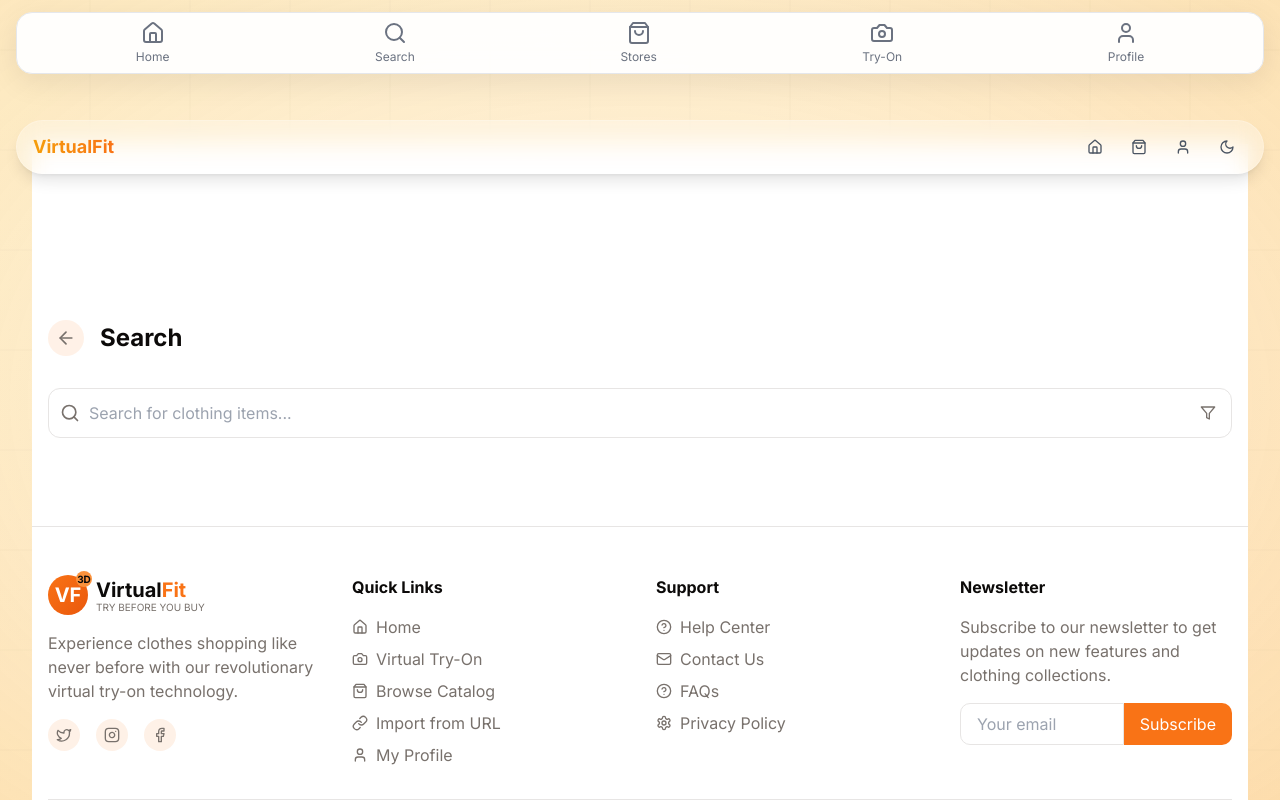
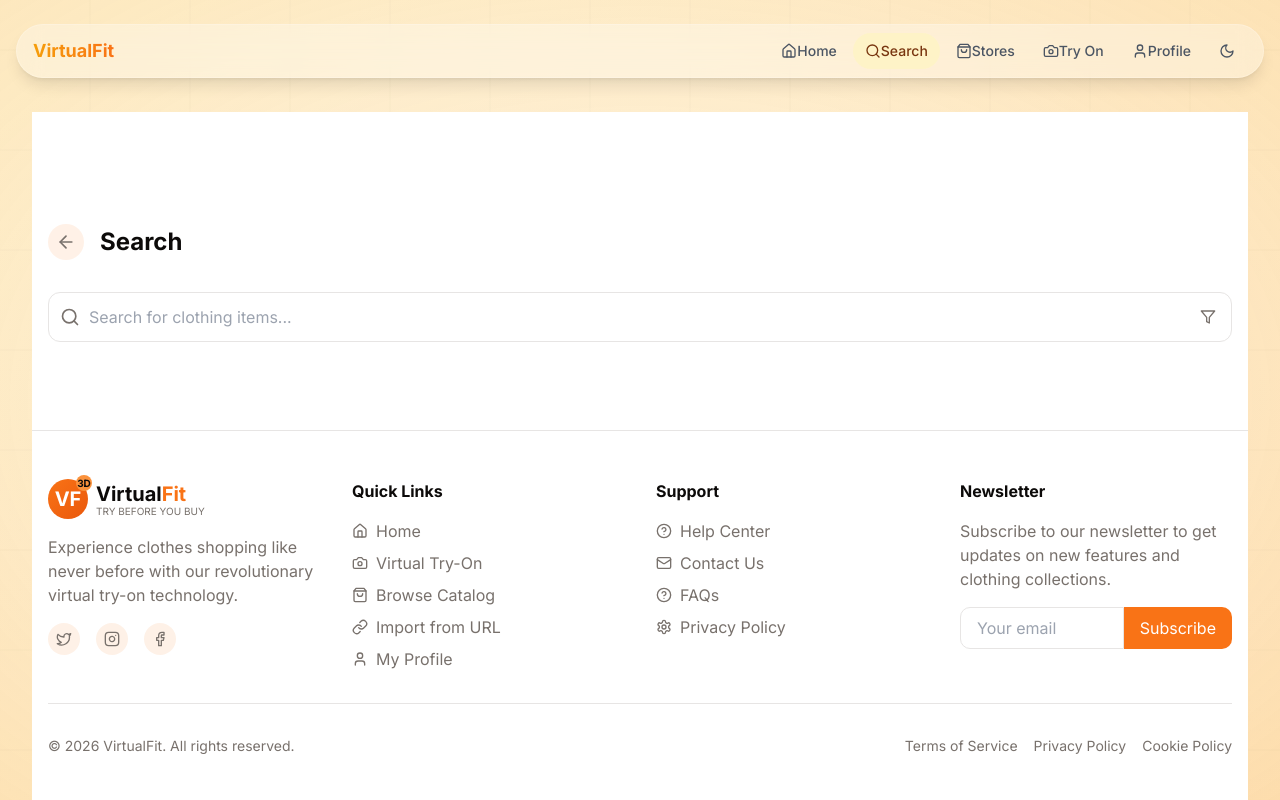
Before and after one commit to waelkamira/Virtual-Clothing-Try-On, a Next.js app: page /search in a window 1280 px wide. Shown: the top 800 px of the page. Built offline with nearby package versions, Linux system fonts and the light colour scheme.

Commit message:
Combine navigation into one top strip

```diff
--- a/app/layout.tsx
+++ b/app/layout.tsx
@@ -32,7 +32,7 @@ export default function RootLayout({
           <StoreProvider>
             <UserProvider>
               <GlassNavbar />
-              <main className="pt-36 pb-16 px-4 sm:px-6 md:px-8 max-w-7xl mx-auto">{children}</main>
+              <main className="pt-28 pb-16 px-4 sm:px-6 md:px-8 max-w-7xl mx-auto">{children}</main>
               <Toaster />
             </UserProvider>
           </StoreProvider>
--- a/app/search/page.tsx
+++ b/app/search/page.tsx
@@ -13,7 +13,6 @@ import {
   ArrowRight,
   Sparkles,
 } from 'lucide-react';
-import Navbar from '@/components/navbar';
 import Footer from '@/components/footer';
 import { Button } from '@/components/ui/button';
 import { useStore, type StoreItem } from '@/contexts/store-context';
@@ -117,8 +116,7 @@ export default function SearchPage() {
   if (!isClient) {
     return (
       <div className="min-h-screen bg-background text-foreground">
-        <Navbar />
-      <main className="pt-44 pb-24">
+      <main className="pt-28 pb-24">
           <div className="container mx-auto px-4">
             <h1 className="text-2xl font-bold mb-8">Loading search...</h1>
           </div>
@@ -130,9 +128,7 @@ export default function SearchPage() {
 
   return (
     <div className="min-h-screen bg-background text-foreground">
-      <Navbar />
-
-      <main className="pt-44 pb-16">
+      <main className="pt-28 pb-16">
         <div className="container mx-auto px-4">
           <div className="flex items-center mb-8">
             <Link
--- a/components/glass-navbar.tsx
+++ b/components/glass-navbar.tsx
@@ -3,7 +3,7 @@
 import Link from "next/link"
 import { usePathname } from "next/navigation"
 import { motion } from "framer-motion"
-import { Home, ShoppingBag, User, Sun, Moon } from "lucide-react"
+import { Home, Search, ShoppingBag, Camera, User, Sun, Moon } from "lucide-react"
 import { useTheme } from "next-themes"
 import { Button } from "@/components/ui/button"
 
@@ -13,12 +13,14 @@ export default function GlassNavbar() {
 
   const navItems = [
     { href: "/", icon: Home, label: "Home" },
+    { href: "/search", icon: Search, label: "Search" },
     { href: "/stores", icon: ShoppingBag, label: "Stores" },
-    { href: "/upload", icon: User, label: "Try On" },
+    { href: "/upload", icon: Camera, label: "Try On" },
+    { href: "/profile", icon: User, label: "Profile" },
   ]
 
   return (
-    <header className="fixed top-[6.75rem] left-0 right-0 z-50 px-4 py-3">
+    <header className="fixed top-4 left-0 right-0 z-[70] px-4 py-2">
       <div className="max-w-7xl mx-auto">
         <div className="backdrop-blur-md bg-white/30 dark:bg-gray-900/30 border border-white/20 rounded-full shadow-lg px-4 py-2">
           <div className="flex items-center justify-between">
@@ -50,7 +52,9 @@ export default function GlassNavbar() {
                           transition={{ type: "spring", duration: 0.6 }}
                         />
                       )}
-                      <item.icon className="h-4 w-4" />
+                      <item.icon className="h-4 w-4" aria-hidden="true" />
+                      <span className="hidden sm:inline">{item.label}</span>
+                      <span className="sr-only sm:hidden">{item.label}</span>
                     </Button>
                   </Link>
                 )
```
